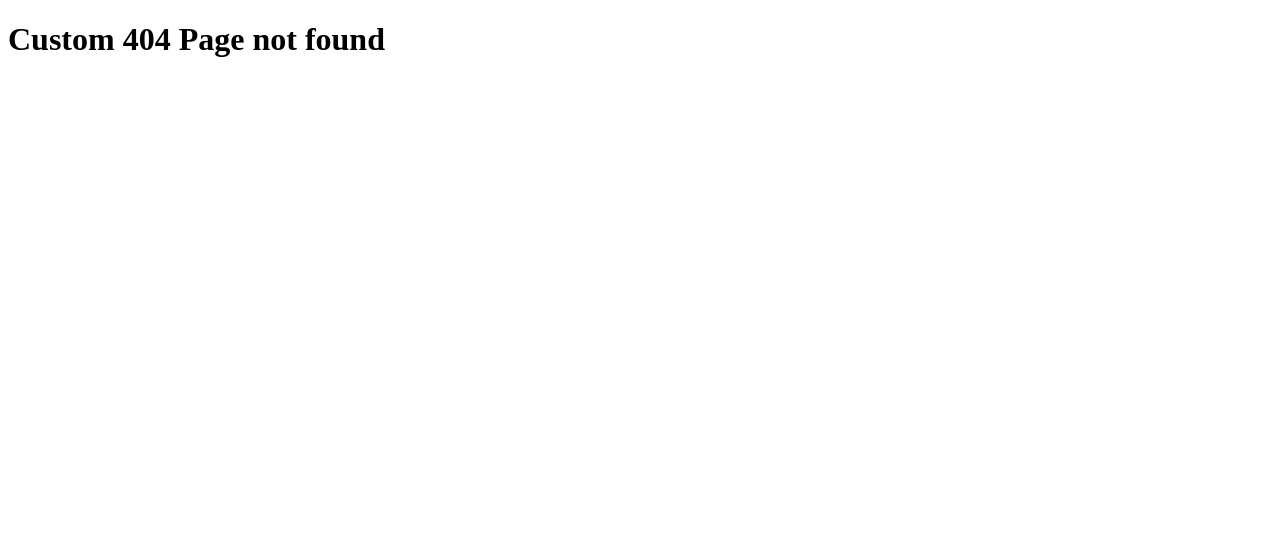
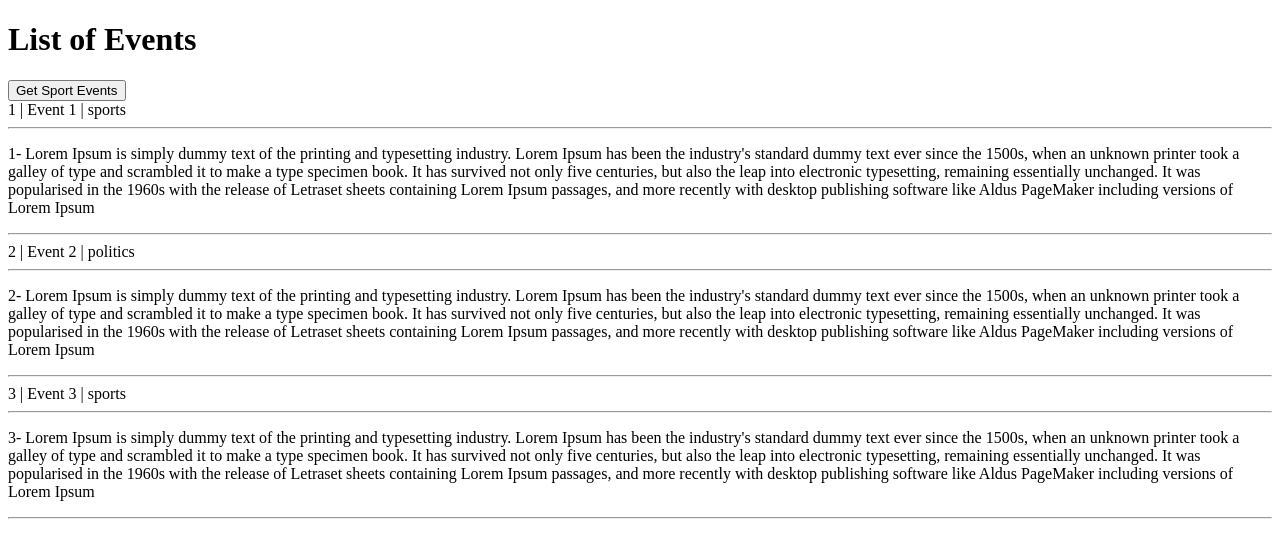
Before and after one commit to iktarun/nextjs-learning, a Next.js app: page /events in a window 1280 px wide. Before the commit this address had no page. Shown: the top 558 px of the page. Built offline with nearby package versions, Linux system fonts and the light colour scheme; data requests are answered from the project's data file.

Commit message:
Next.js Tutorial - 38 - Pre rendering + Client side Data Fetching

```diff
--- a/db.json
+++ b/db.json
@@ -1,7 +1,31 @@
 {
+  "events": [
+    {
+      "id": 1,
+      "title": "Event 1",
+      "category": "sports",
+      "description": "1- Lorem Ipsum is simply dummy text of the printing and typesetting industry. Lorem Ipsum has been the industry's standard dummy text ever since the 1500s, when an unknown printer took a galley of type and scrambled it to make a type specimen book. It has survived not only five centuries, but also the leap into electronic typesetting, remaining essentially unchanged. It was popularised in the 1960s with the release of Letraset sheets containing Lorem Ipsum passages, and more recently with desktop publishing software like Aldus PageMaker including versions of Lorem Ipsum",
+      "date": "April 3"
+    },
+    {
+      "id": 2,
+      "title": "Event 2",
+      "category": "politics",
+      "description": "2- Lorem Ipsum is simply dummy text of the printing and typesetting industry. Lorem Ipsum has been the industry's standard dummy text ever since the 1500s, when an unknown printer took a galley of type and scrambled it to make a type specimen book. It has survived not only five centuries, but also the leap into electronic typesetting, remaining essentially unchanged. It was popularised in the 1960s with the release of Letraset sheets containing Lorem Ipsum passages, and more recently with desktop publishing software like Aldus PageMaker including versions of Lorem Ipsum",
+      "date": "April 3"
+    },
+    {
+      "id": 3,
+      "title": "Event 3",
+      "category": "sports",
+      "description": "3- Lorem Ipsum is simply dummy text of the printing and typesetting industry. Lorem Ipsum has been the industry's standard dummy text ever since the 1500s, when an unknown printer took a galley of type and scrambled it to make a type specimen book. It has survived not only five centuries, but also the leap into electronic typesetting, remaining essentially unchanged. It was popularised in the 1960s with the release of Letraset sheets containing Lorem Ipsum passages, and more recently with desktop publishing software like Aldus PageMaker including versions of Lorem Ipsum",
+      "date": "April 3"
+    }
+  ],
+
   "dashboard": {
     "posts": 5,
-    "likes": 100,
+    "likes": 700,
     "followers": 20,
     "following": 50
   },
--- a/package.json
+++ b/package.json
@@ -7,7 +7,8 @@
     "json-server": "^0.17.0",
     "next": "^12.2.4",
     "react": "^18.2.0",
-    "react-dom": "^18.2.0"
+    "react-dom": "^18.2.0",
+    "swr": "^1.3.0"
   },
   "devDependencies": {},
   "scripts": {
--- /dev/null
+++ b/pages/events.js
@@ -0,0 +1,50 @@
+import { useState } from "react";
+import { useRouter } from "next/router";
+
+function EventList({ eventList }) {
+  const [events, setEvents] = useState(eventList);
+  const router = useRouter();
+
+  const fetchSportEvents = async () => {
+    const response = await fetch(
+      `http://localhost:4000/events?category=sports`
+    );
+
+    const data = await response.json();
+
+    setEvents(data);
+    router.push("/events?category=sports", undefined, { shallow: true });
+  };
+  return (
+    <>
+      <h1>List of Events</h1>
+      <button onClick={fetchSportEvents}>Get Sport Events</button>
+      {events &&
+        events.map((event) => {
+          return (
+            <div key={event.id}>
+              {event.id} | {event.title} | {event.category}
+              <hr />
+              <p>{event.description}</p>
+              <hr />
+            </div>
+          );
+        })}
+    </>
+  );
+}
+
+export default EventList;
+
+export async function getServerSideProps(context) {
+  const { query } = context;
+  const { category } = query;
+  const queryString = category ? "category=sports" : "";
+  const response = await fetch(`http://localhost:4000/events?${queryString}`);
+  const data = await response.json();
+  return {
+    props: {
+      eventList: data,
+    },
+  };
+}
```
Also changed, not shown: pages/dashboard-swr.js (added, +26 -0 lines), 2 other files (tests, documents, lock files or other folders).
